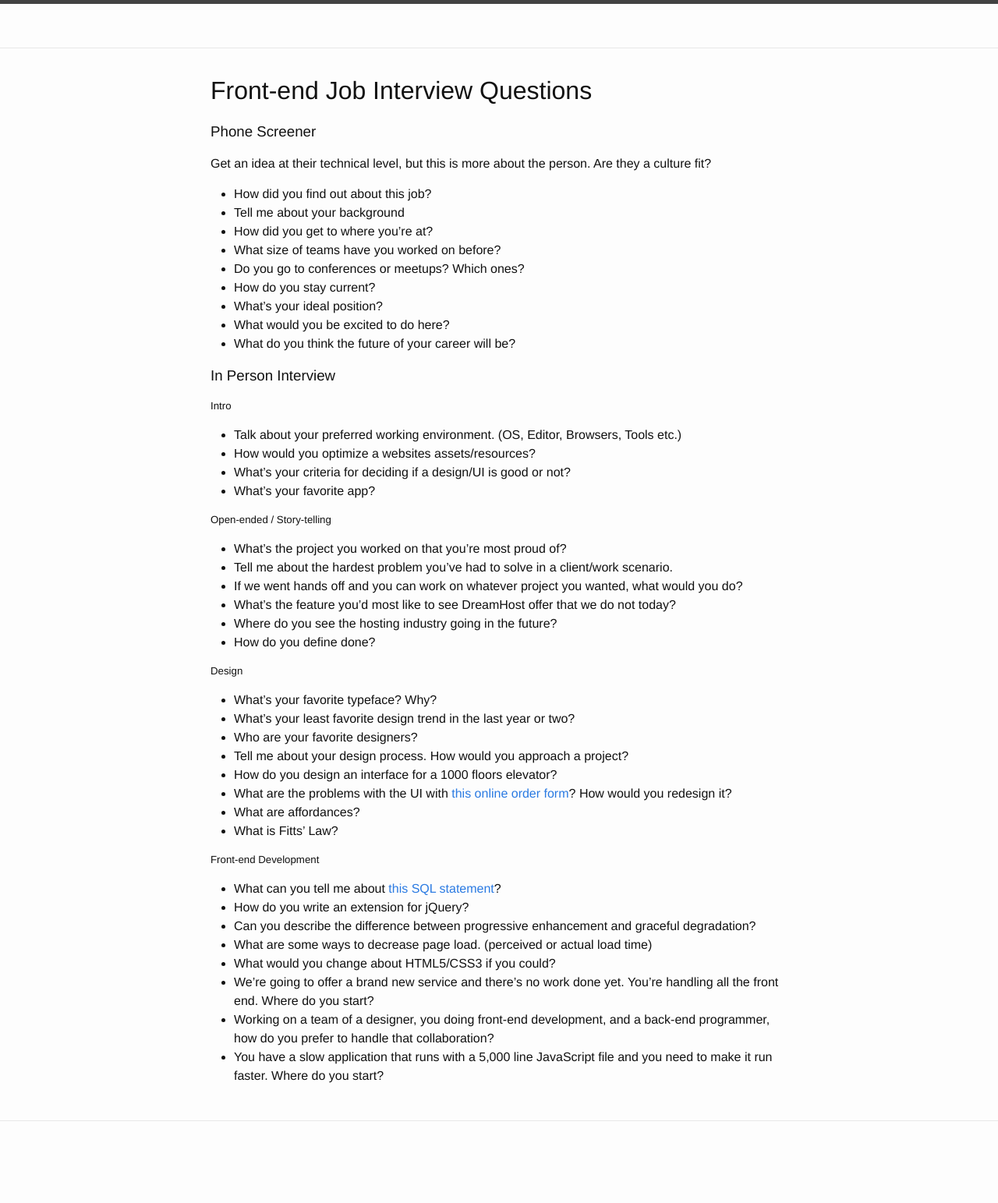
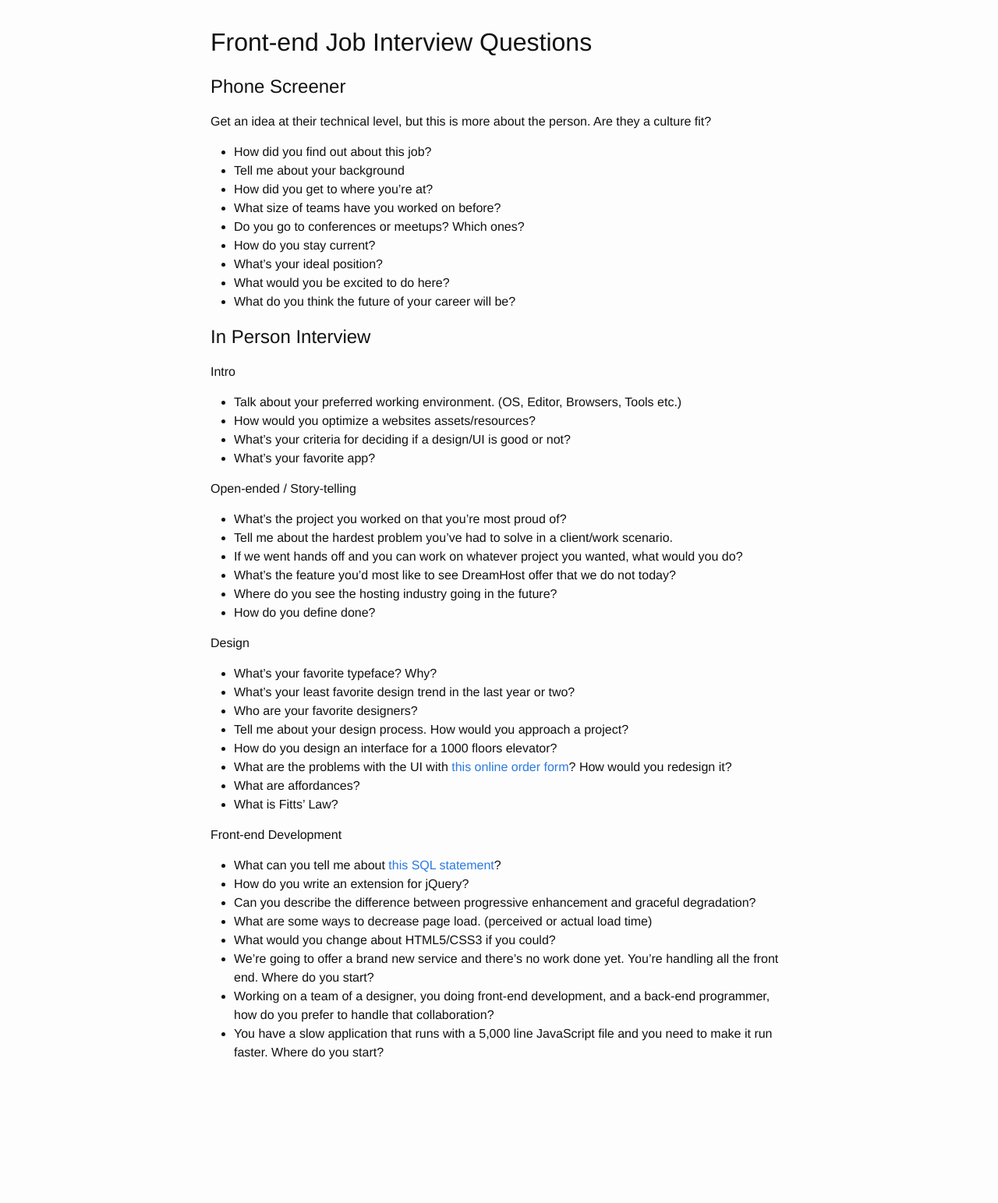
Before and after one commit to mattfelten/front-end-questions, a Jekyll site: the page built from index.md, in a window 1280 px wide. Shown: the whole page at 78% size. Built offline with Jekyll 4.4.1, drawn with Linux system fonts in a browser that asks for light colours; Markdown is read by kramdown in place of the engine named in the settings; after the commit the page ends 1407 px from its top, so only the background shows below that.

Commit message:
Tweak theme

```diff
--- a/_includes/footer.html
+++ /dev/null
@@ -1,55 +0,0 @@
-<footer class="site-footer">
-
-  <div class="wrapper">
-
-    <h2 class="footer-heading">{{ site.title }}</h2>
-
-    <div class="footer-col-wrapper">
-      <div class="footer-col  footer-col-1">
-        <ul class="contact-list">
-          <li>{{ site.title }}</li>
-          <li><a href="mailto:{{ site.email }}">{{ site.email }}</a></li>
-        </ul>
-      </div>
-
-      <div class="footer-col  footer-col-2">
-        <ul class="social-media-list">
-          {% if site.github_username %}
-          <li>
-            <a href="https://github.com/{{ site.github_username }}">
-              <span class="icon  icon--github">
-                <svg viewBox="0 0 16 16">
-                  <path fill="#828282" d="M7.999,0.431c-4.285,0-7.76,3.474-7.76,7.761 c0,3.428,2.223,6.337,5.307,7.363c0.388,0.071,0.53-0.168,0.53-0.374c0-0.184-0.007-0.672-0.01-1.32 c-2.159,0.469-2.614-1.04-2.614-1.04c-0.353-0.896-0.862-1.135-0.862-1.135c-0.705-0.481,0.053-0.472,0.053-0.472 c0.779,0.055,1.189,0.8,1.189,0.8c0.692,1.186,1.816,0.843,2.258,0.645c0.071-0.502,0.271-0.843,0.493-1.037 C4.86,11.425,3.049,10.76,3.049,7.786c0-0.847,0.302-1.54,0.799-2.082C3.768,5.507,3.501,4.718,3.924,3.65 c0,0,0.652-0.209,2.134,0.796C6.677,4.273,7.34,4.187,8,4.184c0.659,0.003,1.323,0.089,1.943,0.261 c1.482-1.004,2.132-0.796,2.132-0.796c0.423,1.068,0.157,1.857,0.077,2.054c0.497,0.542,0.798,1.235,0.798,2.082 c0,2.981-1.814,3.637-3.543,3.829c0.279,0.24,0.527,0.713,0.527,1.437c0,1.037-0.01,1.874-0.01,2.129 c0,0.208,0.14,0.449,0.534,0.373c3.081-1.028,5.302-3.935,5.302-7.362C15.76,3.906,12.285,0.431,7.999,0.431z"/>
-                </svg>
-              </span>
-
-              <span class="username">{{ site.github_username }}</span>
-            </a>
-          </li>
-          {% endif %}
-
-          {% if site.twitter_username %}
-          <li>
-            <a href="https://twitter.com/{{ site.twitter_username }}">
-              <span class="icon  icon--twitter">
-                <svg viewBox="0 0 16 16">
-                  <path fill="#828282" d="M15.969,3.058c-0.586,0.26-1.217,0.436-1.878,0.515c0.675-0.405,1.194-1.045,1.438-1.809
-                  c-0.632,0.375-1.332,0.647-2.076,0.793c-0.596-0.636-1.446-1.033-2.387-1.033c-1.806,0-3.27,1.464-3.27,3.27 c0,0.256,0.029,0.506,0.085,0.745C5.163,5.404,2.753,4.102,1.14,2.124C0.859,2.607,0.698,3.168,0.698,3.767 c0,1.134,0.577,2.135,1.455,2.722C1.616,6.472,1.112,6.325,0.671,6.08c0,0.014,0,0.027,0,0.041c0,1.584,1.127,2.906,2.623,3.206 C3.02,9.402,2.731,9.442,2.433,9.442c-0.211,0-0.416-0.021-0.615-0.059c0.416,1.299,1.624,2.245,3.055,2.271 c-1.119,0.877-2.529,1.4-4.061,1.4c-0.264,0-0.524-0.015-0.78-0.046c1.447,0.928,3.166,1.469,5.013,1.469 c6.015,0,9.304-4.983,9.304-9.304c0-0.142-0.003-0.283-0.009-0.423C14.976,4.29,15.531,3.714,15.969,3.058z"/>
-                </svg>
-              </span>
-
-              <span class="username">{{ site.twitter_username }}</span>
-            </a>
-          </li>
-          {% endif %}
-        </ul>
-      </div>
-
-      <div class="footer-col  footer-col-3">
-        <p class="text">{{ site.description }}</p>
-      </div>
-    </div>
-
-  </div>
-
-</footer>
--- a/_includes/header.html
+++ /dev/null
@@ -1,27 +0,0 @@
-<header class="site-header">
-
-  <div class="wrapper">
-
-    <a class="site-title" href="{{ site.baseurl }}/">{{ site.title }}</a>
-
-    <nav class="site-nav">
-      <a href="#" class="menu-icon">
-        <svg viewBox="0 0 18 15">
-          <path fill="#424242" d="M18,1.484c0,0.82-0.665,1.484-1.484,1.484H1.484C0.665,2.969,0,2.304,0,1.484l0,0C0,0.665,0.665,0,1.484,0 h15.031C17.335,0,18,0.665,18,1.484L18,1.484z"/>
-          <path fill="#424242" d="M18,7.516C18,8.335,17.335,9,16.516,9H1.484C0.665,9,0,8.335,0,7.516l0,0c0-0.82,0.665-1.484,1.484-1.484 h15.031C17.335,6.031,18,6.696,18,7.516L18,7.516z"/>
-          <path fill="#424242" d="M18,13.516C18,14.335,17.335,15,16.516,15H1.484C0.665,15,0,14.335,0,13.516l0,0 c0-0.82,0.665-1.484,1.484-1.484h15.031C17.335,12.031,18,12.696,18,13.516L18,13.516z"/>
-        </svg>
-      </a>
-
-      <div class="trigger">
-        {% for page in site.pages %}
-          {% if page.title %}
-          <a class="page-link" href="{{ page.url | prepend: site.baseurl }}">{{ page.title }}</a>
-          {% endif %}
-        {% endfor %}
-      </div>
-    </nav>
-
-  </div>
-
-</header>
--- a/_layouts/default.html
+++ b/_layouts/default.html
@@ -5,16 +5,12 @@
 
   <body>
 
-    {% include header.html %}
-
     <div class="page-content">
       <div class="wrapper">
         {{ content }}
       </div>
     </div>
 
-    {% include footer.html %}
-
   </body>
 
 </html>
--- a/index.md
+++ b/index.md
@@ -5,7 +5,7 @@ layout: default
 Front-end Job Interview Questions
 ===================
 
-### Phone Screener
+## Phone Screener
 Get an idea at their technical level, but this is more about the person. Are they a culture fit?
 
 * How did you find out about this job?
@@ -18,15 +18,15 @@ Get an idea at their technical level, but this is more about the person. Are the
 * What would you be excited to do here?
 * What do you think the future of your career will be?
 
-### In Person Interview
-##### Intro
+## In Person Interview
+#### Intro
 * Talk about your preferred working environment. (OS, Editor, Browsers, Tools etc.)
 * How would you optimize a websites assets/resources?
 * What's your criteria for deciding if a design/UI is good or not?
 * What's your favorite app?
 
 
-##### Open-ended / Story-telling
+#### Open-ended / Story-telling
 * What’s the project you worked on that you’re most proud of?
 * Tell me about the hardest problem you've had to solve in a client/work scenario.
 * If we went hands off and you can work on whatever project you wanted, what would you do?
@@ -35,7 +35,7 @@ Get an idea at their technical level, but this is more about the person. Are the
 * How do you define done?
 
 
-##### Design
+#### Design
 * What's your favorite typeface? Why?
 * What's your least favorite design trend in the last year or two?
 * Who are your favorite designers?
@@ -46,7 +46,7 @@ Get an idea at their technical level, but this is more about the person. Are the
 * What is Fitts' Law?
 
 
-##### Front-end Development
+#### Front-end Development
 * What can you tell me about [this SQL statement](example-sql.html)?
 * How do you write an extension for jQuery?
 * Can you describe the difference between progressive enhancement and graceful degradation?
```
